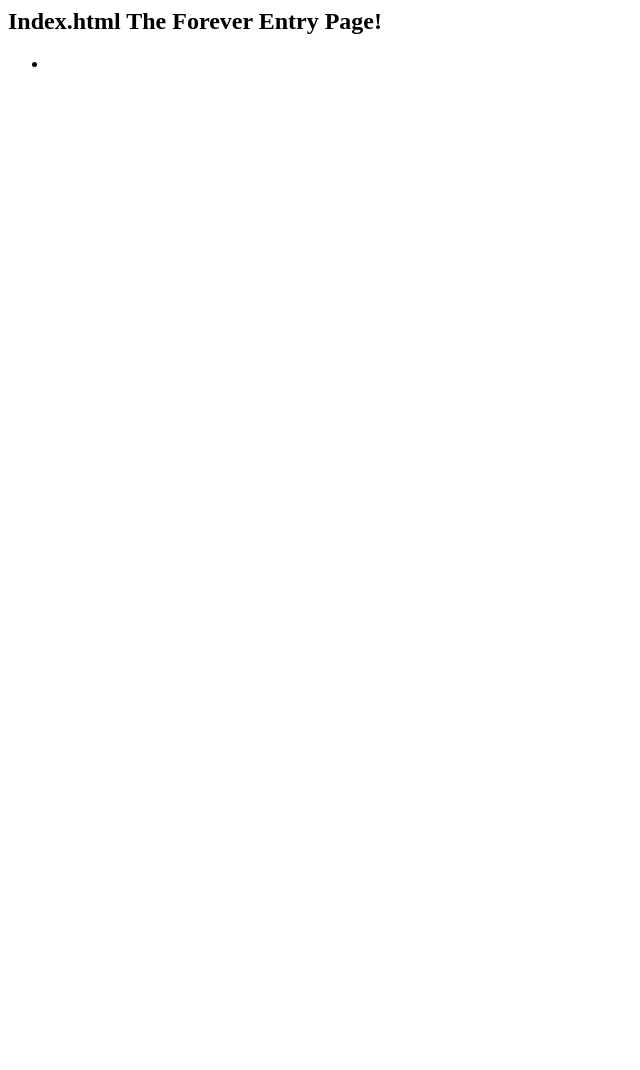
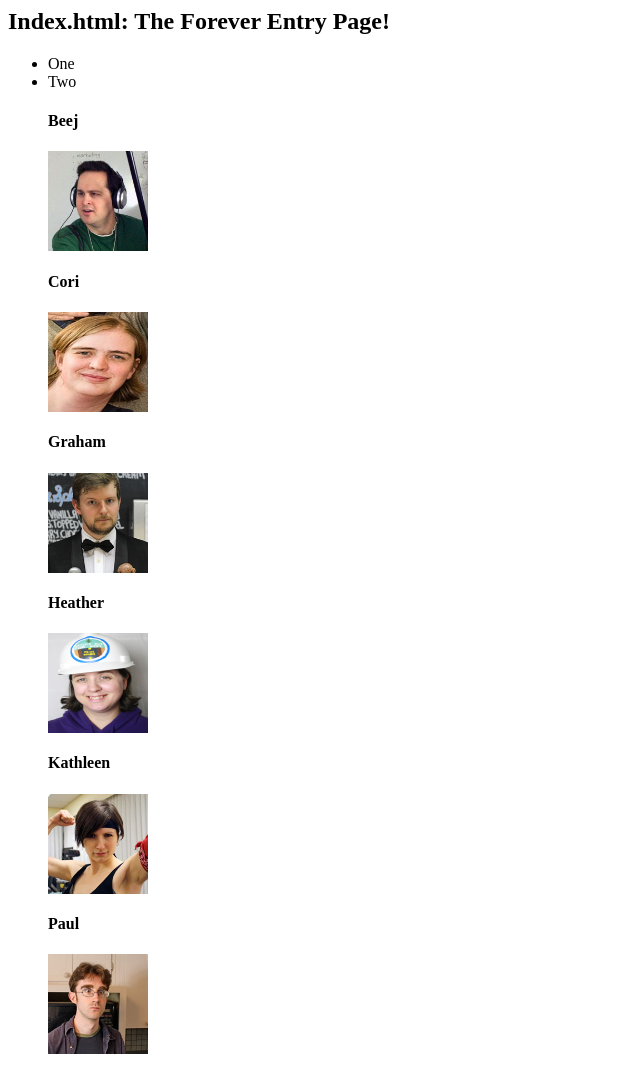
Before and after one commit to DrHuelsman/test-repo, a plain HTML site: page index.html in a window 1280 px wide. Shown: the whole page, without its empty margins (0-640 px from the left). Before the commit the page ends 800 px from the top, so only its background shows below. Drawn offline with Linux system fonts and the light colour scheme.

Commit message:
Update index.html

```diff
--- a/index.html
+++ b/index.html
@@ -1,16 +1,71 @@
 <html>
   <head>
+    <style>
+      ul.a {
+        list-style-type: none;
+      }
+    </style>
   </head>
   <header>
     <nav>
       <h1>
-        Index.html The Forever Entry Page!
+        Index.html: The Forever Entry Page!
       </h1>
     </nav>
   </header>
   <body>
     <ul>
+      <li>One</li>
+      <li>Two</li>
+    </ul>
+    <ul class="a">
       <li>
+        <h4>
+          Beej
+        </h4>
+        <p>
+          <img src="beej.jpeg" alt="Beej" width=100 height=100>
+        </p>
+      </li>
+      <li>
+        <h4>
+          Cori
+        </h4>
+        <p>
+          <img src="cori.jpeg" alt="Cori" width=100 height=100>
+        </p>
+      </li>
+      <li>
+        <h4>
+          Graham
+        </h4>
+        <p>
+          <img src="graham.jpeg" alt="Graham" width=100 height=100>
+        </p>
+      </li>
+      <li>
+        <h4>
+          Heather
+        </h4>
+        <p>
+          <img src="heather.jpeg" alt="Heather" width=100 height=100>
+        </p>
+      </li>
+      <li>
+        <h4>
+          Kathleen
+        </h4>
+        <p>
+          <img src="kathleen.jpeg" alt="Kathleen" width=100 height=100>
+        </p>
+      </li>
+      <li>
+        <h4>
+          Paul
+        </h4>
+        <p>
+          <img src="paul.jpeg" alt="Paul" width=100 height=100>
+        </p>
       </li>
     </ul>
   </body>
```
